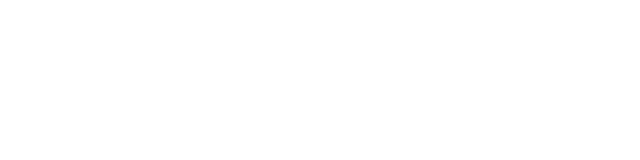
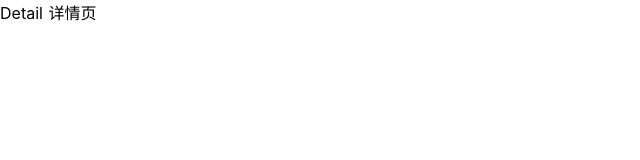
Before and after one commit to wurh/webapp-heroku, a Nuxt app: page /detail/1 in a window 1280 px wide. Before the commit this address had no page. Shown: the top 160 px of the page, without its empty margins (0-640 px from the left). Built offline with nearby package versions, Linux system fonts and the light colour scheme.

Commit message:
[ADD]
增加详情页部分

```diff
--- /dev/null
+++ b/pages/detail/_id.vue
@@ -0,0 +1,22 @@
+<template>
+  <section class="container">
+        Detail 详情页
+  </section>
+</template>
+
+<script>
+export default {
+    data(){
+        return{
+
+        }
+    },
+    methods:{
+
+    }
+}
+</script>
+
+<style>
+
+</style>
```
